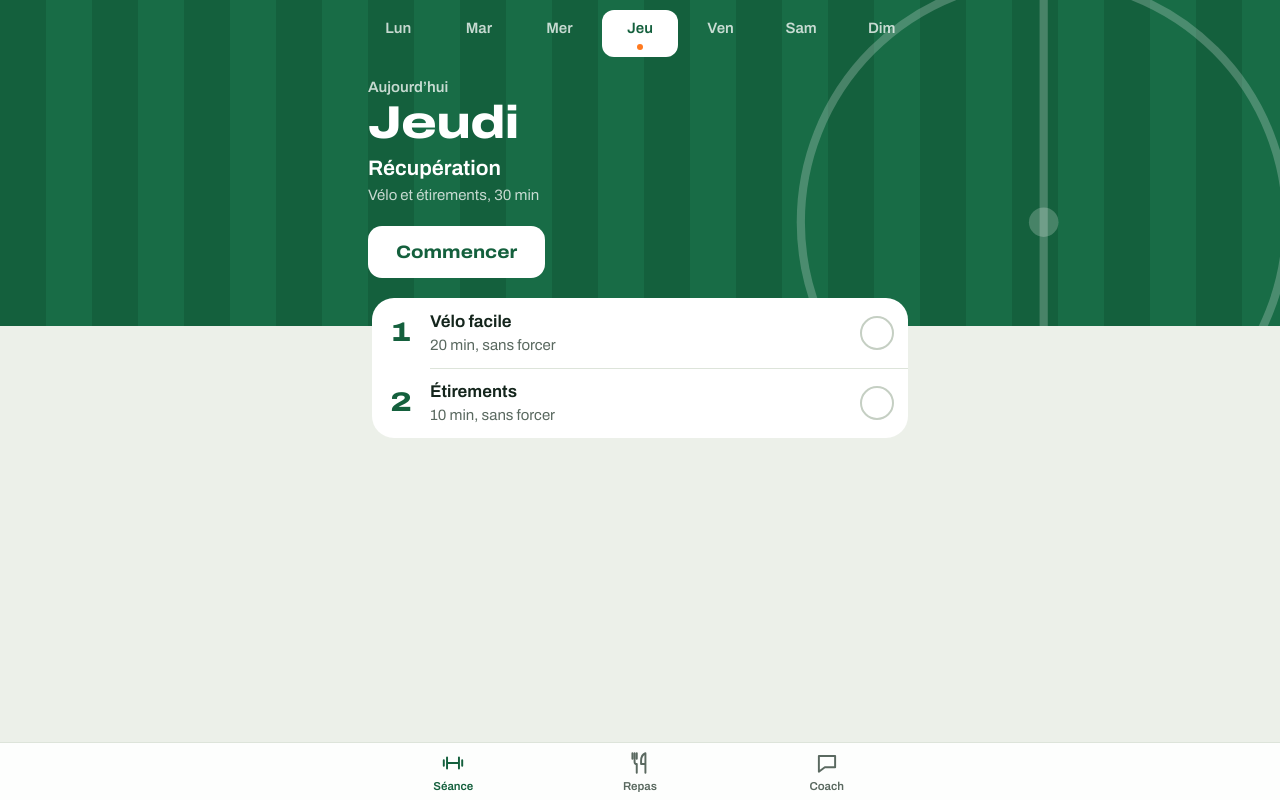
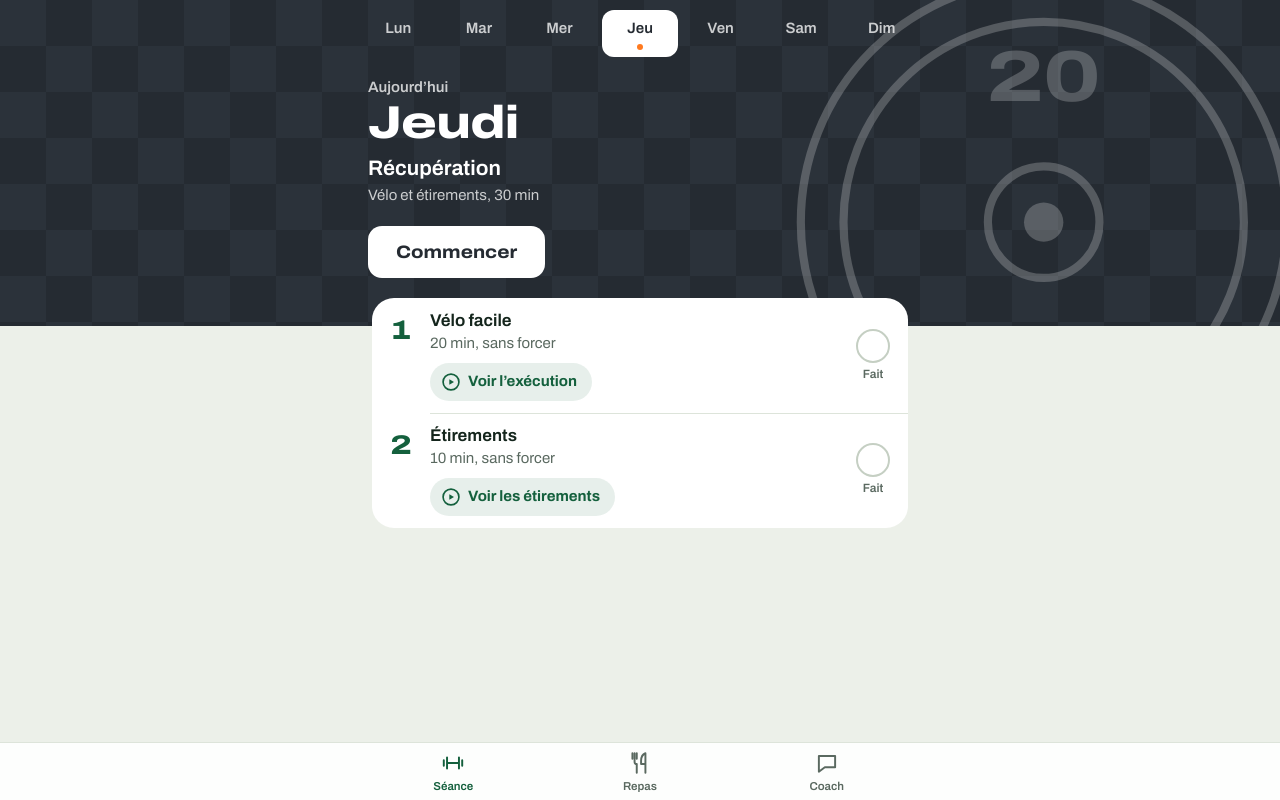
Before and after one commit to hadjma9-cmd/projet_hadj, a plain HTML site: page public/index.html in a window 1280 px wide. Drawn offline with Linux system fonts and the light colour scheme.

Commit message:
Image de salle les jours de muscu, bouton « Voir l'exécution », plus de lien vidéo
Co-Authored-By: Claude Opus 5.5 <noreply@anthropic.com>
Claude-Session: https://claude.ai/code/session_017aZeqVETzsKVjm5RePiCtr

```diff
--- a/public/index.html
+++ b/public/index.html
@@ -44,20 +44,23 @@ svg{display:block}
 /* le bandeau : un bout de terrain (bandes de tonte, ligne médiane, rond central) */
 .band{position:relative;overflow:hidden;color:var(--chalk);background:repeating-linear-gradient(90deg,var(--pitch) 0 46px,var(--pitch2) 46px 92px);padding:calc(var(--safe-t) + 10px) 12px 48px}
 .band .lines{position:absolute;inset:0;width:100%;height:100%;fill:none;stroke:var(--chalk3);stroke-width:2.5;pointer-events:none}
+.band.salle{--th-ink:#252B32;background:repeating-conic-gradient(#252B32 0 25%,#2B323A 0 50%) 0 0/92px 92px}
+.plate-t{fill:var(--chalk3);stroke:none;font:800 22px var(--f);font-stretch:125%;text-anchor:middle}.plate-t.sm{font-size:15px}
 .band .lines .spot{fill:var(--chalk3);stroke:none}
 .band-in{position:relative;max-width:560px;margin:0 auto;padding:20px 8px 0}
 .when{font-size:15px;font-weight:600;color:var(--chalk2)}
 .band h1{font-size:46px;line-height:1;margin:2px 0 10px}
 .what{font-size:21px;font-weight:650;line-height:1.2}
 .meta{font-size:15px;color:var(--chalk2);margin-top:4px}
-.cta{margin-top:20px;height:52px;padding:0 28px;border-radius:14px;background:var(--chalk);color:#14603D;font-size:18px;font-weight:750;font-stretch:112%}
+.band{--th-ink:#14603D}
+.cta{margin-top:20px;height:52px;padding:0 28px;border-radius:14px;background:var(--chalk);color:var(--th-ink);font-size:18px;font-weight:750;font-stretch:112%}
 .fini{display:inline-flex;align-items:center;gap:8px;margin-top:18px;padding:11px 16px 11px 12px;border-radius:14px;background:rgba(255,255,255,.15);font-size:16px;font-weight:650;color:var(--chalk)}
 .fini svg{width:22px;height:22px;flex:none;fill:none;stroke:var(--chalk);stroke-width:3;stroke-linecap:round;stroke-linejoin:round}
 
 /* les jours de la semaine */
 .days{position:relative;max-width:560px;margin:0 auto;display:grid;grid-template-columns:repeat(7,minmax(0,1fr));gap:4px}
 .dy{display:flex;flex-direction:column;align-items:center;gap:3px;padding:8px 0 6px;border-radius:12px;color:var(--chalk2);font-size:15px;font-weight:600}
-.dy.sel{background:var(--chalk);color:#14603D}
+.dy.sel{background:var(--chalk);color:var(--th-ink)}
 .dy i{height:9px;display:grid;place-items:center}
 .dy i.t::before{content:'';width:6px;height:6px;border-radius:50%;background:var(--ball)}
 .dy i svg{width:13px;height:13px;fill:none;stroke:currentColor;stroke-width:3.4;stroke-linecap:round;stroke-linejoin:round}
@@ -69,7 +72,14 @@ svg{display:block}
 .lineup.text{padding:18px 20px;font-size:17px;line-height:1.5}
 .lh{font-size:15px;font-weight:650;color:var(--muted);padding:16px 20px 4px}
 .xs{list-style:none;padding:0;margin:0}
-.x{position:relative;display:grid;grid-template-columns:minmax(0,1fr) 62px;align-items:center}
+.x{position:relative;display:grid;grid-template-columns:58px minmax(0,1fr) 66px;grid-template-areas:'num tx tick' '. voir tick';align-items:center;padding:12px 0}
+.x>.num{grid-area:num;align-self:start;padding-top:2px}
+.x>.tx{grid-area:tx;text-align:left}
+.x>.tick{grid-area:tick;height:auto;flex-direction:column;gap:3px;display:flex;align-items:center}
+.tick small{font-size:12px;font-weight:600;color:var(--muted)}
+.voir{grid-area:voir;justify-self:start;display:inline-flex;align-items:center;gap:7px;margin-top:9px;height:38px;padding:0 15px 0 11px;border-radius:19px;background:rgba(20,96,61,.1);color:var(--ok);font-size:15px;font-weight:700}
+.voir svg{width:20px;height:20px;fill:none;stroke:currentColor;stroke-width:2}.voir svg .fill{fill:currentColor;stroke:none}
+.x.on .num svg{width:26px;height:26px;fill:none;stroke:var(--ok);stroke-width:3.2;stroke-linecap:round;stroke-linejoin:round}
 .x::before{content:'';position:absolute;top:0;left:58px;right:0;border-top:1px solid var(--line)}
 .lineup>.xs:first-child>.x:first-child::before,.lh+.xs>.x:first-child::before{display:none}
 .row{display:grid;grid-template-columns:58px minmax(0,1fr) auto;align-items:center;width:100%;min-height:70px;padding:11px 12px 11px 0;text-align:left}
@@ -132,6 +142,8 @@ svg{display:block}
 
 /* le tableau de l'entraîneur : dessin à la craie sur le terrain */
 .board{position:relative;border-radius:22px;padding:12px 10px 8px;background:repeating-linear-gradient(90deg,var(--pitch) 0 40px,var(--pitch2) 40px 80px)}
+#sheet[data-th=salle] .board{background:repeating-conic-gradient(#252B32 0 25%,#2B323A 0 50%) 0 0/80px 80px}
+#sheet[data-th=salle]{--halo:#252B32}
 .board::after{content:'';position:absolute;inset:8px;border:2px solid var(--chalk3);border-radius:15px;pointer-events:none}
 .board svg{position:relative;z-index:1;width:100%;height:auto;max-height:36vh}
 .board.two{display:grid;grid-template-columns:1fr 1fr;gap:4px;padding:12px 12px 14px}
@@ -145,7 +157,7 @@ svg{display:block}
 .s-a{stroke:var(--ball);fill:none;stroke-linecap:round;stroke-linejoin:round}
 .s-ok{stroke:#86F0AE;fill:none;stroke-linecap:round}
 .s-bad{stroke:#FF9384;fill:none;stroke-linecap:round}
-.s-halo{stroke:var(--pitch);fill:none;stroke-linecap:round;stroke-linejoin:round}
+.s-halo{stroke:var(--halo,var(--pitch));fill:none;stroke-linecap:round;stroke-linejoin:round}
 .s-q{stroke:var(--chalk2);fill:none}
 .f-k{fill:var(--chalk)}.f-a{fill:var(--ball)}.f-eq{fill:rgba(255,255,255,.1)}.f-halo{fill:var(--pitch)}.f-none{fill:none}
 .board .f-eq.s-k{fill:var(--chalk)}
@@ -527,7 +539,10 @@ function dayStrip() {
   }).join('')}</nav>`;
 }
 const LINES = '<svg class="lines" viewBox="0 0 390 300" preserveAspectRatio="xMaxYMid slice" aria-hidden="true"><path d="M318 -10V310"/><circle cx="318" cy="168" r="74"/><circle cx="318" cy="168" r="4.5" class="spot"/></svg>';
-const band = (inner, days = true) => `<header class="band">${LINES}${days ? dayStrip() : ''}<div class="band-in">${inner}</div></header>`;
+const PLATE = '<svg class="lines" viewBox="0 0 390 300" preserveAspectRatio="xMaxYMid slice" aria-hidden="true"><circle cx="318" cy="168" r="74"/><circle cx="318" cy="168" r="61"/><circle cx="318" cy="168" r="17"/><circle cx="318" cy="168" r="6" class="spot"/><text x="318" y="131" class="plate-t">20</text><text x="318" y="222" class="plate-t sm">kg</text></svg>';
+const TERRAIN = ['mercredi', 'vendredi', 'dimanche'];
+const themeOf = k => TERRAIN.includes(k) ? 'terrain' : 'salle';
+const band = (inner, days = true, th = 'terrain') => `<header class="band ${th}">${th === 'salle' ? PLATE : LINES}${days ? dayStrip() : ''}<div class="band-in">${inner}</div></header>`;
 
 /* ---------------- les fiches du jour (ce qu'on fait défiler) ---------------- */
 function deckFor(k, which) {
@@ -554,8 +569,11 @@ function lineupHtml(k, deck, which, warmKey, title) {
   h += '<ol class="xs">' + deck.map((c, i) => {
     const on = checked(d, c.id);
     const sub = c.type === 'ex' ? (c.sl.kind === 'recup' ? '20 min, sans forcer' : prescLine(c.sl, c.slug, c.pr)) : c.type === 'list' ? esc(c.sub) : 'Avant, échauffement, après';
-    return `<li class="x${on ? ' on' : ''}"><button type="button" class="row" data-deck="${which}" data-i="${i}"><span class="num${c.type === 'match' ? ' ic' : ''}">${c.type === 'match' ? I.whistle : i + 1}</span><span class="tx"><b>${esc(cardName(c))}</b><small>${sub}</small></span></button>`
-      + `<button type="button" class="tick" data-ck="${c.id}" aria-pressed="${on}" aria-label="${esc(cardName(c))} : fait">${I.check}</button></li>`;
+    const voir = c.type === 'ex' ? 'Voir l’exécution' : c.type === 'list' ? 'Voir les étirements' : 'Voir le déroulé';
+    return `<li class="x${on ? ' on' : ''}"><span class="num${c.type === 'match' ? ' ic' : ''}">${on ? I.check : c.type === 'match' ? I.whistle : i + 1}</span>`
+      + `<button type="button" class="tx" data-deck="${which}" data-i="${i}"><b>${esc(cardName(c))}</b><small>${sub}</small></button>`
+      + `<button type="button" class="tick" data-ck="${c.id}" aria-pressed="${on}" aria-label="${esc(cardName(c))} : fait">${I.check}<small>Fait</small></button>`
+      + `<button type="button" class="voir" data-deck="${which}" data-i="${i}">${I.play}<span>${voir}</span></button></li>`;
   }).join('') + '</ol>';
   return h + '</section>';
 }
@@ -586,7 +604,7 @@ function renderSeance() {
     body = lineupHtml(k, deckFor(k, 'match'), 'match', null, 'J’ai match') + lineupHtml(k, deckFor(k, 'tech'), 'tech', day.tech.warm, 'Pas de match : séance technique');
     foot.push('Matériel pour la technique : ' + day.tech.place.charAt(0).toLowerCase() + day.tech.place.slice(1) + '.');
   }
-  view.innerHTML = band(`${today ? '<p class="when">Aujourd’hui</p>' : ''}<h1 class="xd">${nomJour(k)}</h1><p class="what">${esc(what)}</p>${meta ? `<p class="meta">${esc(meta)}</p>` : ''}${cta}`)
+  view.innerHTML = band(`${today ? '<p class="when">Aujourd’hui</p>' : ''}<h1 class="xd">${nomJour(k)}</h1><p class="what">${esc(what)}</p>${meta ? `<p class="meta">${esc(meta)}</p>` : ''}${cta}`, true, themeOf(k))
     + `<div class="page">${body}${foot.map(f => `<p class="foot">${esc(f)}</p>`).join('')}</div>`;
 }
 
@@ -616,7 +634,6 @@ function cardHtml(c, d) {
     h += `<div class="wt"><label for="w-${sl.id}">${e.neg ? 'Contrepoids' : 'Poids'}</label><input id="w-${sl.id}" type="text" inputmode="decimal" autocomplete="off" enterkeyhint="done" data-w="${c.slug}" value="${cur != null ? frn(cur) : ''}" placeholder="–"><span>kg</span>${hint ? `<small>${hint}</small>` : ''}</div>`;
   }
   h += '<div class="links">';
-  if (e.eq !== 'velo') h += `<a class="lnk" href="${ytUrl(sl, e)}" target="_blank" rel="noopener">${I.play}<span>Voir en vidéo</span></a>`;
   opts.forEach((o, j) => { if (o !== c.slug) h += `<button type="button" class="lnk" data-alt="${sl.id}" data-j="${j}">${I.swap}<span>${o === sl.ex ? 'Revenir à' : 'Pas dispo ? Fais plutôt'} : ${esc(EXD[o].name)}</span></button>`; });
   return h + '</div></article>';
 }
@@ -657,6 +674,7 @@ const smooth = () => { try { return !matchMedia('(prefers-reduced-motion: reduce
 function goCard(i) { const tr = document.getElementById('track'); if (tr) tr.scrollTo({ left: i * tr.clientWidth, behavior: smooth() ? 'smooth' : 'auto' }); }
 function openSheet(which, i) {
   SH = { k: selDay, which, i };
+  sheetEl().dataset.th = themeOf(selDay);
   document.body.classList.add('sheet-on');
   sheetEl().setAttribute('aria-hidden', 'false');
   sheetEl().classList.add('on');
@@ -681,7 +699,7 @@ function qtyLabel(f, q) {
 }
 function renderRepas() {
   const dn = nomJour(selDay), r = mealsFor(dn);
-  view.innerHTML = band(`${selDay === todayKey() ? '<p class="when">Aujourd’hui</p>' : ''}<h1 class="xd">${dn}</h1><p class="what">Repas</p><p class="meta">Environ ${fr0(r.md.target)}&nbsp;kcal</p>`)
+  view.innerHTML = band(`${selDay === todayKey() ? '<p class="when">Aujourd’hui</p>' : ''}<h1 class="xd">${dn}</h1><p class="what">Repas</p><p class="meta">Environ ${fr0(r.md.target)}&nbsp;kcal</p>`, true, themeOf(selDay))
     + `<div class="page"><section class="lineup meals">${r.meals.map(m => `<div class="meal"><h2>${esc(m.name)}</h2>${m.title ? `<p class="dish">${esc(m.title)}</p>` : ''}<ul>${Object.keys(m.items).map(f => `<li>${qtyLabel(f, m.items[f])}</li>`).join('')}</ul></div>`).join('')}</section>
     ${dn === 'Samedi' || dn === 'Dimanche' ? '<p class="foot">Match le lendemain : ajoute 40&nbsp;g de pâtes au dîner. Jour de match : repas 3&nbsp;h avant.</p>' : ''}
     <p class="foot">Poulet, pâtes et riz pesés crus. Une seule whey par jour.</p>
--- a/tools/app/style.css
+++ b/tools/app/style.css
@@ -26,20 +26,23 @@ svg{display:block}
 /* le bandeau : un bout de terrain (bandes de tonte, ligne médiane, rond central) */
 .band{position:relative;overflow:hidden;color:var(--chalk);background:repeating-linear-gradient(90deg,var(--pitch) 0 46px,var(--pitch2) 46px 92px);padding:calc(var(--safe-t) + 10px) 12px 48px}
 .band .lines{position:absolute;inset:0;width:100%;height:100%;fill:none;stroke:var(--chalk3);stroke-width:2.5;pointer-events:none}
+.band.salle{--th-ink:#252B32;background:repeating-conic-gradient(#252B32 0 25%,#2B323A 0 50%) 0 0/92px 92px}
+.plate-t{fill:var(--chalk3);stroke:none;font:800 22px var(--f);font-stretch:125%;text-anchor:middle}.plate-t.sm{font-size:15px}
 .band .lines .spot{fill:var(--chalk3);stroke:none}
 .band-in{position:relative;max-width:560px;margin:0 auto;padding:20px 8px 0}
 .when{font-size:15px;font-weight:600;color:var(--chalk2)}
 .band h1{font-size:46px;line-height:1;margin:2px 0 10px}
 .what{font-size:21px;font-weight:650;line-height:1.2}
 .meta{font-size:15px;color:var(--chalk2);margin-top:4px}
-.cta{margin-top:20px;height:52px;padding:0 28px;border-radius:14px;background:var(--chalk);color:#14603D;font-size:18px;font-weight:750;font-stretch:112%}
+.band{--th-ink:#14603D}
+.cta{margin-top:20px;height:52px;padding:0 28px;border-radius:14px;background:var(--chalk);color:var(--th-ink);font-size:18px;font-weight:750;font-stretch:112%}
 .fini{display:inline-flex;align-items:center;gap:8px;margin-top:18px;padding:11px 16px 11px 12px;border-radius:14px;background:rgba(255,255,255,.15);font-size:16px;font-weight:650;color:var(--chalk)}
 .fini svg{width:22px;height:22px;flex:none;fill:none;stroke:var(--chalk);stroke-width:3;stroke-linecap:round;stroke-linejoin:round}
 
 /* les jours de la semaine */
 .days{position:relative;max-width:560px;margin:0 auto;display:grid;grid-template-columns:repeat(7,minmax(0,1fr));gap:4px}
 .dy{display:flex;flex-direction:column;align-items:center;gap:3px;padding:8px 0 6px;border-radius:12px;color:var(--chalk2);font-size:15px;font-weight:600}
-.dy.sel{background:var(--chalk);color:#14603D}
+.dy.sel{background:var(--chalk);color:var(--th-ink)}
 .dy i{height:9px;display:grid;place-items:center}
 .dy i.t::before{content:'';width:6px;height:6px;border-radius:50%;background:var(--ball)}
 .dy i svg{width:13px;height:13px;fill:none;stroke:currentColor;stroke-width:3.4;stroke-linecap:round;stroke-linejoin:round}
@@ -51,7 +54,14 @@ svg{display:block}
 .lineup.text{padding:18px 20px;font-size:17px;line-height:1.5}
 .lh{font-size:15px;font-weight:650;color:var(--muted);padding:16px 20px 4px}
 .xs{list-style:none;padding:0;margin:0}
-.x{position:relative;display:grid;grid-template-columns:minmax(0,1fr) 62px;align-items:center}
+.x{position:relative;display:grid;grid-template-columns:58px minmax(0,1fr) 66px;grid-template-areas:'num tx tick' '. voir tick';align-items:center;padding:12px 0}
+.x>.num{grid-area:num;align-self:start;padding-top:2px}
+.x>.tx{grid-area:tx;text-align:left}
+.x>.tick{grid-area:tick;height:auto;flex-direction:column;gap:3px;display:flex;align-items:center}
+.tick small{font-size:12px;font-weight:600;color:var(--muted)}
+.voir{grid-area:voir;justify-self:start;display:inline-flex;align-items:center;gap:7px;margin-top:9px;height:38px;padding:0 15px 0 11px;border-radius:19px;background:rgba(20,96,61,.1);color:var(--ok);font-size:15px;font-weight:700}
+.voir svg{width:20px;height:20px;fill:none;stroke:currentColor;stroke-width:2}.voir svg .fill{fill:currentColor;stroke:none}
+.x.on .num svg{width:26px;height:26px;fill:none;stroke:var(--ok);stroke-width:3.2;stroke-linecap:round;stroke-linejoin:round}
 .x::before{content:'';position:absolute;top:0;left:58px;right:0;border-top:1px solid var(--line)}
 .lineup>.xs:first-child>.x:first-child::before,.lh+.xs>.x:first-child::before{display:none}
 .row{display:grid;grid-template-columns:58px minmax(0,1fr) auto;align-items:center;width:100%;min-height:70px;padding:11px 12px 11px 0;text-align:left}
@@ -114,6 +124,8 @@ svg{display:block}
 
 /* le tableau de l'entraîneur : dessin à la craie sur le terrain */
 .board{position:relative;border-radius:22px;padding:12px 10px 8px;background:repeating-linear-gradient(90deg,var(--pitch) 0 40px,var(--pitch2) 40px 80px)}
+#sheet[data-th=salle] .board{background:repeating-conic-gradient(#252B32 0 25%,#2B323A 0 50%) 0 0/80px 80px}
+#sheet[data-th=salle]{--halo:#252B32}
 .board::after{content:'';position:absolute;inset:8px;border:2px solid var(--chalk3);border-radius:15px;pointer-events:none}
 .board svg{position:relative;z-index:1;width:100%;height:auto;max-height:36vh}
 .board.two{display:grid;grid-template-columns:1fr 1fr;gap:4px;padding:12px 12px 14px}
@@ -127,7 +139,7 @@ svg{display:block}
 .s-a{stroke:var(--ball);fill:none;stroke-linecap:round;stroke-linejoin:round}
 .s-ok{stroke:#86F0AE;fill:none;stroke-linecap:round}
 .s-bad{stroke:#FF9384;fill:none;stroke-linecap:round}
-.s-halo{stroke:var(--pitch);fill:none;stroke-linecap:round;stroke-linejoin:round}
+.s-halo{stroke:var(--halo,var(--pitch));fill:none;stroke-linecap:round;stroke-linejoin:round}
 .s-q{stroke:var(--chalk2);fill:none}
 .f-k{fill:var(--chalk)}.f-a{fill:var(--ball)}.f-eq{fill:rgba(255,255,255,.1)}.f-halo{fill:var(--pitch)}.f-none{fill:none}
 .board .f-eq.s-k{fill:var(--chalk)}
```
Also changed, not shown: tools/app/ui.js (+12 -6 lines).
